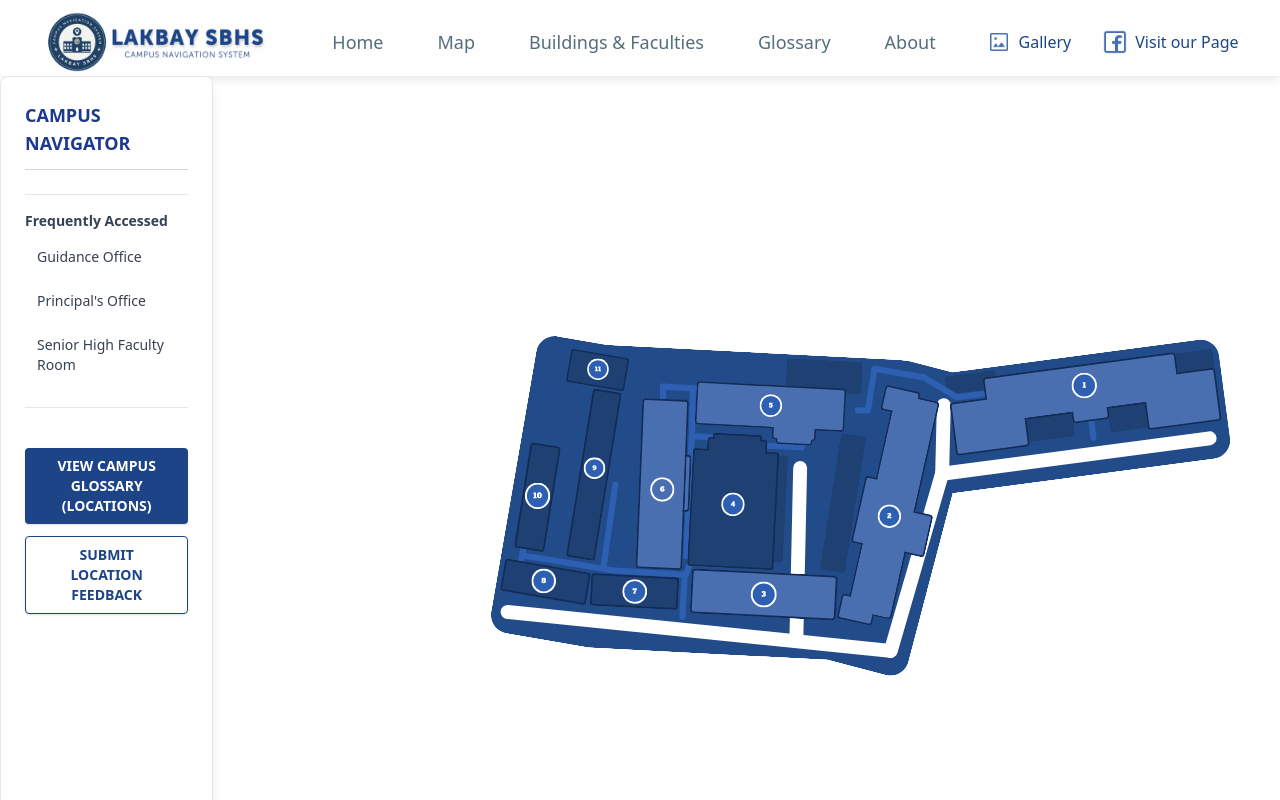
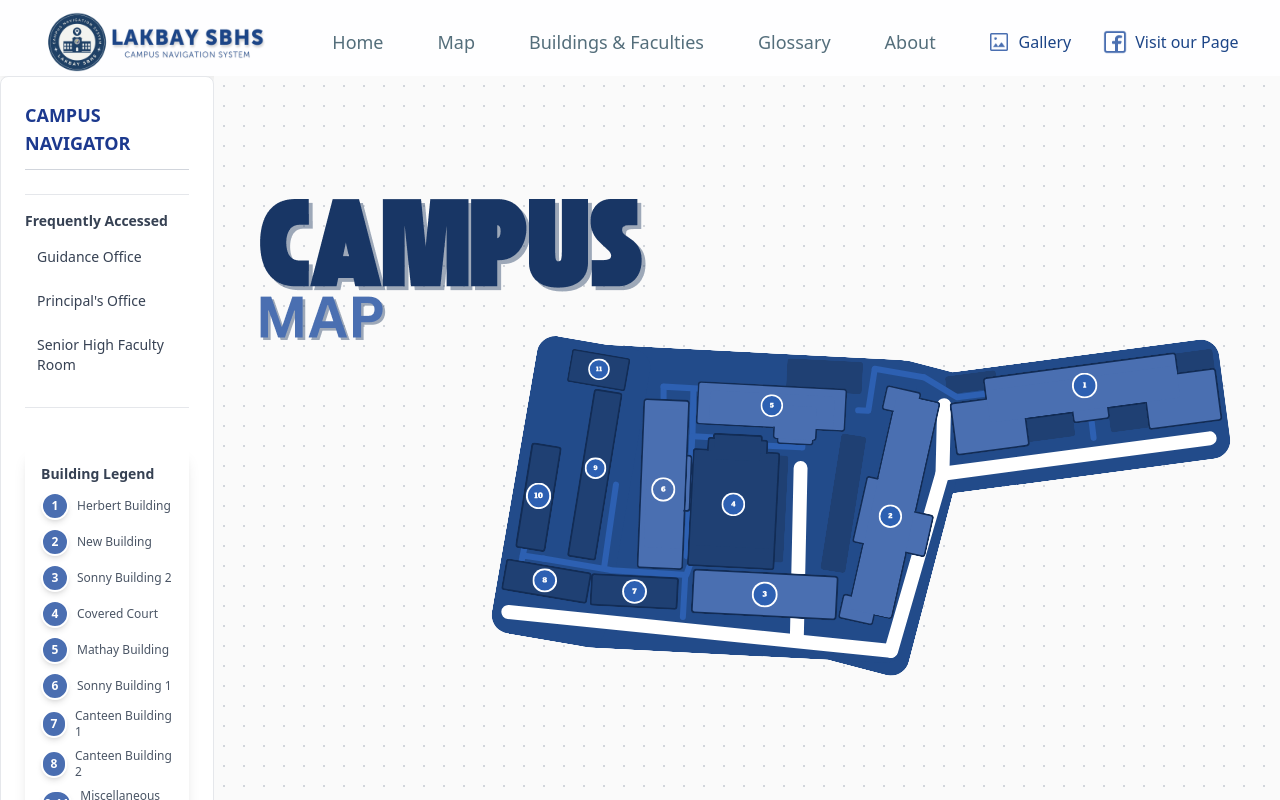
Before and after one commit to Wanji07/LAKBAY-SBHS, a React (Vite) app in the folder web/: page /map in a window 1280 px wide. Shown: the top 800 px of the page. Built offline with nearby package versions, Linux system fonts and the light colour scheme.

Commit message:
Improved Map Interface

```diff
--- a/web/src/pages/Map.tsx
+++ b/web/src/pages/Map.tsx
@@ -3,6 +3,7 @@ import MapCanvas from '../MapCanvas';
 import Navbar from '../Navbar'
 import Footer from '../Footer'
 import { Link } from 'react-router-dom'
+import CampusTitle from '../assets/Campus Map.png'
 
 function Map() {
 
@@ -39,6 +40,23 @@ function Map() {
 
                 <div className="border-t border-gray-200 pt-4"></div>
 
+                <div className="flex flex-col gap-2 p-4 rounded-lg shadow-lg">
+                    <span className="text-sm font-semibold text-gray-700">Building Legend</span>
+                    <div className="text-xs text-gray-600 space-y-2">
+                        <div className="flex items-center gap-2"><div className="w-7 h-7 rounded-full bg-[#4a6eb1] border-2 border-white flex items-center justify-center text-white text-s font-bold shadow-md">1</div> Herbert Building</div>
+                        <div className="flex items-center gap-2"><div className="w-7 h-7 rounded-full bg-[#4a6eb1] border-2 border-white flex items-center justify-center text-white text-s font-bold shadow-md">2</div> New Building</div>
+                        <div className="flex items-center gap-2"><div className="w-7 h-7 rounded-full bg-[#4a6eb1] border-2 border-white flex items-center justify-center text-white text-s font-bold shadow-md">3</div> Sonny Building 2</div>
+                        <div className="flex items-center gap-2"><div className="w-7 h-7 rounded-full bg-[#4a6eb1] border-2 border-white flex items-center justify-center text-white text-s font-bold shadow-md">4</div> Covered Court</div>
+                        <div className="flex items-center gap-2"><div className="w-7 h-7 rounded-full bg-[#4a6eb1] border-2 border-white flex items-center justify-center text-white text-s font-bold shadow-md">5</div> Mathay Building</div>
+                        <div className="flex items-center gap-2"><div className="w-7 h-7 rounded-full bg-[#4a6eb1] border-2 border-white flex items-center justify-center text-white text-s font-bold shadow-md">6</div> Sonny Building 1</div>
+                        <div className="flex items-center gap-2"><div className="w-7 h-7 rounded-full bg-[#4a6eb1] border-2 border-white flex items-center justify-center text-white text-s font-bold shadow-md">7</div> Canteen Building 1</div>
+                        <div className="flex items-center gap-2"><div className="w-7 h-7 rounded-full bg-[#4a6eb1] border-2 border-white flex items-center justify-center text-white text-s font-bold shadow-md">8</div> Canteen Building 2</div>
+                        <div className="flex items-center gap-2"><div className="w-11 h-7 rounded-full bg-[#4a6eb1] border-2 border-white flex items-center justify-center text-white text-s font-bold shadow-md">9-11</div> Miscellaneous Buildings</div>
+                    </div>
+                </div>
+
+                <div className="border-t border-gray-200 pt-4"></div>
+
                 <div className="flex flex-col gap-3">
                     <button className="w-full px-4 py-2 bg-[#1c4487] hover:bg-[#4a6eb1] text-white rounded shadow transition-colors duration-200 font-semibold text-sm">
                     <Link to="/glossary">VIEW CAMPUS GLOSSARY (LOCATIONS)</Link>
@@ -49,8 +67,13 @@ function Map() {
                     </button>
                 </div>
                 </aside>
-                <section className="relative">
-                    <div id="mapContainer" className="absolute top-1/2 left-1/3-translate-x-1/2 -translate-y-1/2 w-full h-full flex justify-center items-center">
+                <section className="relative flex-1">
+                    <div id="mapContainer" className="w-full h-full flex justify-center items-center" style={{
+                        backgroundImage: 'radial-gradient(circle, #d1d5db 1px, transparent 1px)',
+                        backgroundSize: '20px 20px',
+                        backgroundColor: '#fafafa'
+                    }}>
+                        <img src={CampusTitle} className="absolute top-1/7 left-10 transform max-w-[90%] max-h-[90%] object-contain" />
                         <MapCanvas />
                     </div>
                 </section>
--- a/web/src/pages/Mathay.tsx
+++ b/web/src/pages/Mathay.tsx
@@ -70,16 +70,22 @@ function Mathay() {
     return (
       <>
         <Navbar />
+        <div className="flex flex-col min-h-[calc(100vh-64px)]">
         <div
           id="container"
-          className={`min-h-screen grid ${
+          className={`grid ${
             isOpen ? "grid-cols-[1fr_350px]" : "grid-cols-1"
-          } transition-all duration-300`}
+          } transition-all duration-300 flex-1`}
         >
 
           <section
             id="mapContainer"
-            className="flex flex-col justify-center items-center gap-5 my-auto"
+            className="flex flex-col justify-center items-center gap-5"
+            style={{
+              backgroundImage: 'radial-gradient(circle, #d1d5db 1px, transparent 1px)',
+              backgroundSize: '20px 20px',
+              backgroundColor: '#fafafa'
+            }}
           >
             <div className="flex flex-col items-center w-full max-w-250.75">
               <button
@@ -154,6 +160,7 @@ function Mathay() {
             />
           )}
         </div>
+        </div>
         <Footer />
       </>
     );
--- a/web/src/pages/NB.tsx
+++ b/web/src/pages/NB.tsx
@@ -70,16 +70,22 @@ function NB() {
     return (
       <>
         <Navbar />
+        <div className="flex flex-col min-h-[calc(100vh-64px)]">
         <div
           id="container"
-          className={`min-h-screen grid ${
+          className={`grid ${
             isOpen ? "grid-cols-[1fr_350px]" : "grid-cols-1"
-          } transition-all duration-300`}
+          } transition-all duration-300 flex-1`}
         >
 
           <section
             id="mapContainer"
-            className="flex flex-col justify-center items-center gap-5 my-auto"
+            className="flex flex-col justify-center items-center gap-5"
+            style={{
+              backgroundImage: 'radial-gradient(circle, #d1d5db 1px, transparent 1px)',
+              backgroundSize: '20px 20px',
+              backgroundColor: '#fafafa'
+            }}
           >
             <div className="flex flex-col items-center w-full max-w-250.75">
               <button
@@ -154,6 +160,7 @@ function NB() {
             />
           )}
         </div>
+        </div>
         <Footer />
       </>
     );
--- a/web/src/pages/SB1.tsx
+++ b/web/src/pages/SB1.tsx
@@ -67,16 +67,22 @@ function SB1() {
     return (
         <>
         <Navbar />
+        <div className="flex flex-col min-h-[calc(100vh-64px)]">
         <div
           id="container"
-          className={`min-h-screen grid ${
+          className={`grid ${
             isOpen ? "grid-cols-[1fr_350px]" : "grid-cols-1"
-          } transition-all duration-300`}
+          } transition-all duration-300 flex-1`}
         >
 
           <section
             id="mapContainer"
-            className="flex flex-col justify-center items-center gap-5 my-auto"
+            className="flex flex-col justify-center items-center gap-5"
+            style={{
+              backgroundImage: 'radial-gradient(circle, #d1d5db 1px, transparent 1px)',
+              backgroundSize: '20px 20px',
+              backgroundColor: '#fafafa'
+            }}
           >
             <div className="flex flex-col items-center w-full max-w-250.75">
               <button
@@ -151,6 +157,7 @@ function SB1() {
             />
           )}
         </div>
+        </div>
         <Footer />
         </>
     )
--- a/web/src/pages/SB2.tsx
+++ b/web/src/pages/SB2.tsx
@@ -69,16 +69,22 @@ function SB2() {
     return (
         <>
         <Navbar />
+        <div className="flex flex-col min-h-[calc(100vh-64px)]">
         <div
           id="container"
-          className={`min-h-screen grid ${
+          className={`grid ${
             isOpen ? "grid-cols-[1fr_350px]" : "grid-cols-1"
-          } transition-all duration-300`}
+          } transition-all duration-300 flex-1`}
         >
 
           <section
             id="mapContainer"
-            className="flex flex-col justify-center items-center gap-5 my-auto"
+            className="flex flex-col justify-center items-center gap-5"
+            style={{
+              backgroundImage: 'radial-gradient(circle, #d1d5db 1px, transparent 1px)',
+              backgroundSize: '20px 20px',
+              backgroundColor: '#fafafa'
+            }}
           >
             <div className="flex flex-col items-center w-full max-w-250.75">
               <button
@@ -153,6 +159,7 @@ function SB2() {
             />
           )}
         </div>
+        </div>
         <Footer />
         </>
     )
```
Also changed, not shown: web/src/assets/Campus Map.png (added).
